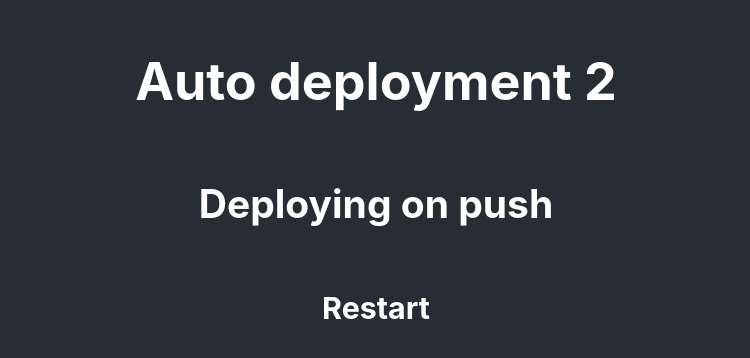
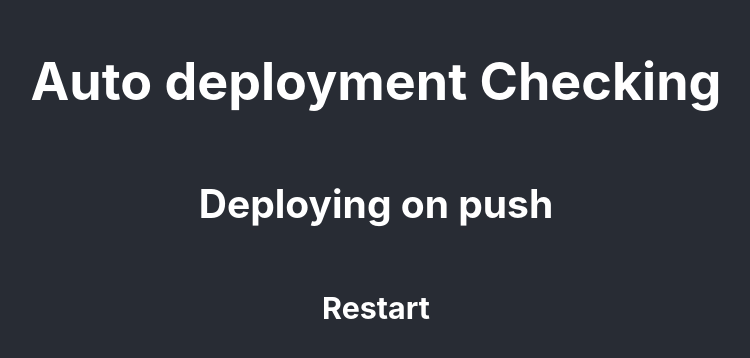
Before and after one commit to sidheshwar03/sample, a React (Create React App) app: page / in a window 1280 px wide. Shown: the part 214-572 px from the top of the page, without its empty margins (264-1014 px from the left). Built offline with nearby package versions, Linux system fonts and the light colour scheme.

Commit message:
added changes

```diff
--- a/src/App.js
+++ b/src/App.js
@@ -5,7 +5,7 @@ function App() {
   return (
     <div className="App">
       <header className="App-header">
-        <h1>Auto deployment 2</h1>
+        <h1>Auto deployment Checking</h1>
         <h2>Deploying on push</h2>
         <h3>Restart</h3>
       </header>
```
